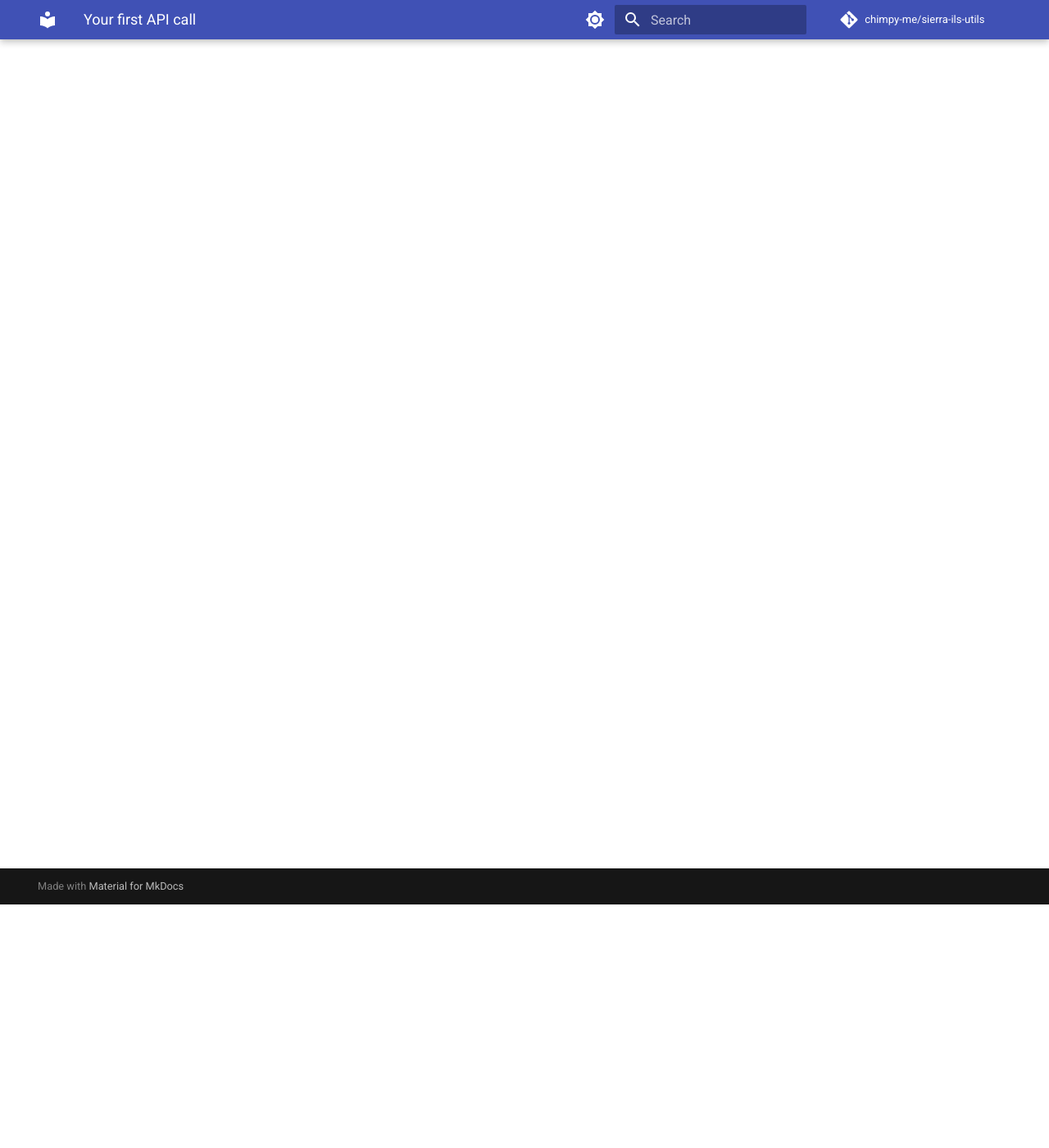
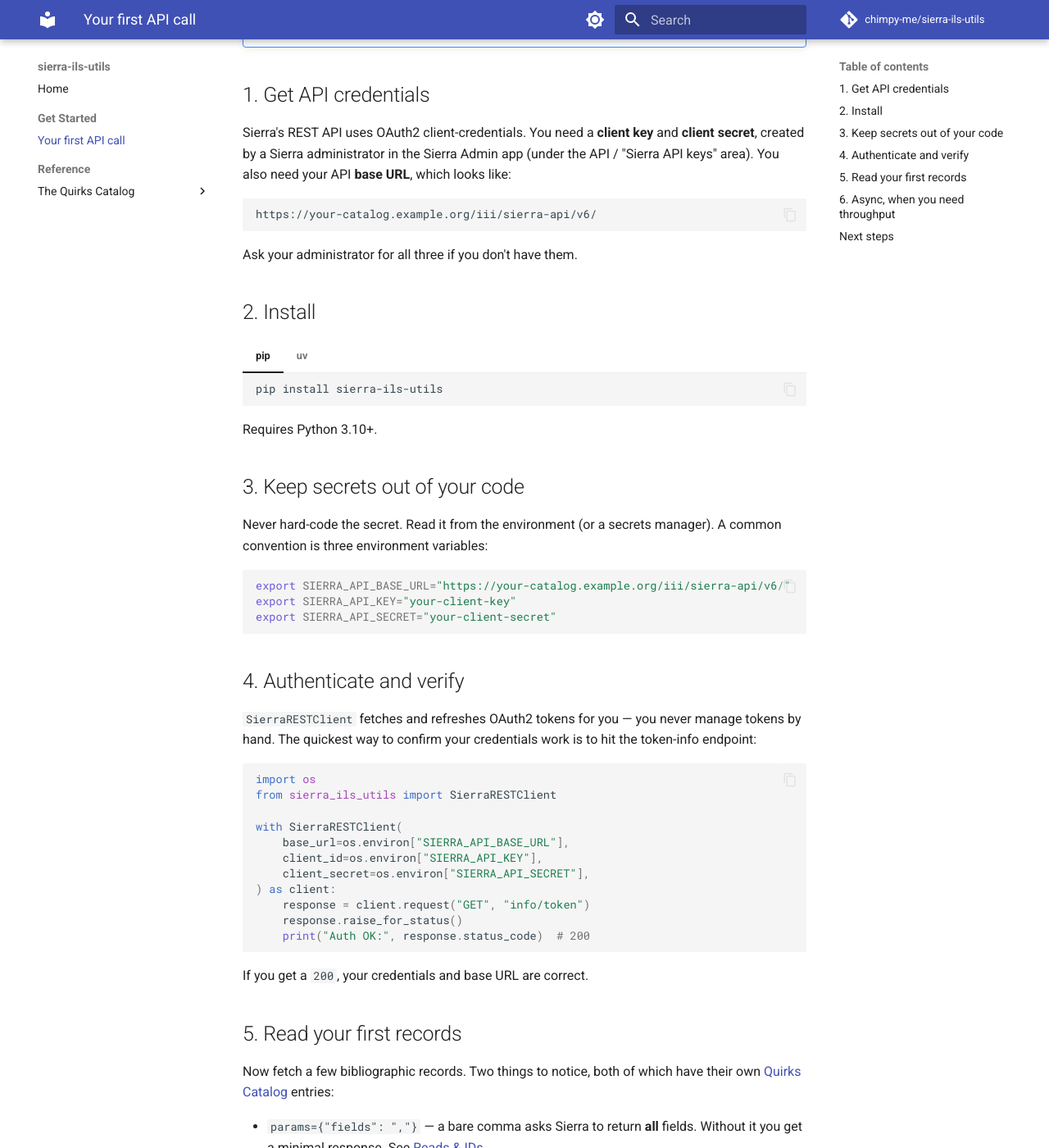
Before and after one commit to chimpy-me/sierra-ils-utils, an MkDocs documentation site: the page built from docs/tutorials/getting-started.md, in a window 1280 px wide and 1400 px high, scrolled down 297 px. Shown: the whole window at 82% size. Built offline with MkDocs 1.6.1 and Material for MkDocs 9.7.7, drawn with Linux system fonts in a browser that asks for light colours; comment, search, counter and statistics services are not loaded; some of the changed text lies outside the part shown.

Commit message:
docs: write Get Started tutorial (keys to first GET)
Co-Authored-By: Claude Opus 4.8 (1M context) <noreply@anthropic.com>

````diff
--- a/docs/tutorials/getting-started.md
+++ b/docs/tutorials/getting-started.md
@@ -1 +1,126 @@
 # Your first Sierra API call
+
+This tutorial takes you from nothing to a successful read against the Sierra REST API, using
+`sierra-ils-utils`. By the end you'll have authenticated and fetched a record.
+
+!!! note "Conventions used in this guide"
+    Record numbers shown here are **fictitious**, and hostnames like
+    `your-catalog.example.org` are **placeholders** — replace them with your own library's values.
+
+## 1. Get API credentials
+
+Sierra's REST API uses OAuth2 client-credentials. You need a **client key** and **client secret**,
+created by a Sierra administrator in the Sierra Admin app (under the API / "Sierra API keys" area).
+You also need your API **base URL**, which looks like:
+
+```
+https://your-catalog.example.org/iii/sierra-api/v6/
+```
+
+Ask your administrator for all three if you don't have them.
+
+## 2. Install
+
+=== "pip"
+
+    ```bash
+    pip install sierra-ils-utils
+    ```
+
+=== "uv"
+
+    ```bash
+    uv add sierra-ils-utils
+    ```
+
+Requires Python 3.10+.
+
+## 3. Keep secrets out of your code
+
+Never hard-code the secret. Read it from the environment (or a secrets manager). A common
+convention is three environment variables:
+
+```bash
+export SIERRA_API_BASE_URL="https://your-catalog.example.org/iii/sierra-api/v6/"
+export SIERRA_API_KEY="your-client-key"
+export SIERRA_API_SECRET="your-client-secret"
+```
+
+## 4. Authenticate and verify
+
+`SierraRESTClient` fetches and refreshes OAuth2 tokens for you — you never manage tokens by hand.
+The quickest way to confirm your credentials work is to hit the token-info endpoint:
+
+```python
+import os
+from sierra_ils_utils import SierraRESTClient
+
+with SierraRESTClient(
+    base_url=os.environ["SIERRA_API_BASE_URL"],
+    client_id=os.environ["SIERRA_API_KEY"],
+    client_secret=os.environ["SIERRA_API_SECRET"],
+) as client:
+    response = client.request("GET", "info/token")
+    response.raise_for_status()
+    print("Auth OK:", response.status_code)  # 200
+```
+
+If you get a `200`, your credentials and base URL are correct.
+
+## 5. Read your first records
+
+Now fetch a few bibliographic records. Two things to notice, both of which have their own
+[Quirks Catalog](../reference/quirks/index.md) entries:
+
+- `params={"fields": ","}` — a bare comma asks Sierra to return **all** fields. Without it you get a
+  minimal response. See [Reads & IDs](../reference/quirks/reads-and-ids.md).
+- Always call `raise_for_status()` and check the status code — Sierra's status codes have
+  [surprises](../reference/quirks/write-semantics.md) (a successful write is `204`, not `200`).
+
+```python
+import os
+from sierra_ils_utils import SierraRESTClient
+
+with SierraRESTClient(
+    base_url=os.environ["SIERRA_API_BASE_URL"],
+    client_id=os.environ["SIERRA_API_KEY"],
+    client_secret=os.environ["SIERRA_API_SECRET"],
+) as client:
+    response = client.request(
+        "GET",
+        "bibs/",
+        params={"limit": 5, "fields": ","},
+    )
+    response.raise_for_status()
+    data = response.json()
+    for bib in data.get("entries", []):
+        print(bib["id"], bib.get("title"))
+```
+
+## 6. Async, when you need throughput
+
+For bulk reads, use the async client and `await async_request(...)`. The shape is identical:
+
+```python
+import asyncio, os
+from sierra_ils_utils import SierraRESTClient
+
+async def main():
+    async with SierraRESTClient(
+        base_url=os.environ["SIERRA_API_BASE_URL"],
+        client_id=os.environ["SIERRA_API_KEY"],
+        client_secret=os.environ["SIERRA_API_SECRET"],
+    ) as client:
+        response = await client.async_request("GET", "bibs/", params={"limit": 5, "fields": ","})
+        response.raise_for_status()
+        print(response.json())
+
+asyncio.run(main())
+```
+
+## Next steps
+
+- Skim the **[Quirks Catalog](../reference/quirks/index.md)** before you write anything back to
+  Sierra — the write path has the most surprises.
+- Recipes for common tasks (bulk async fetching, safe updates, Create List queries) are coming as
+  the guide grows.
````
